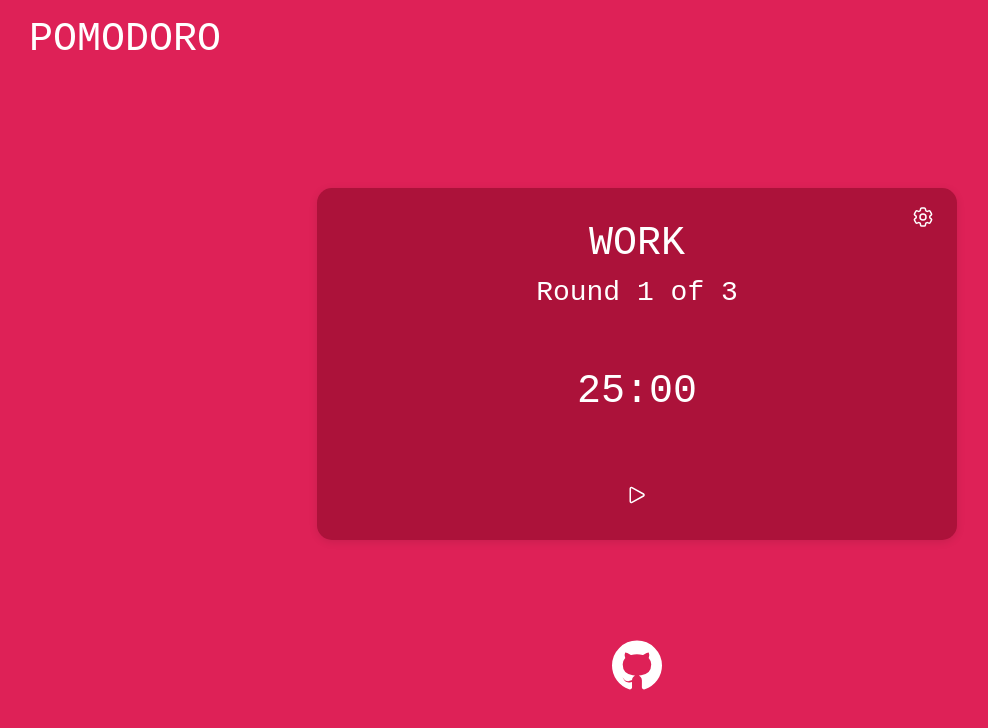
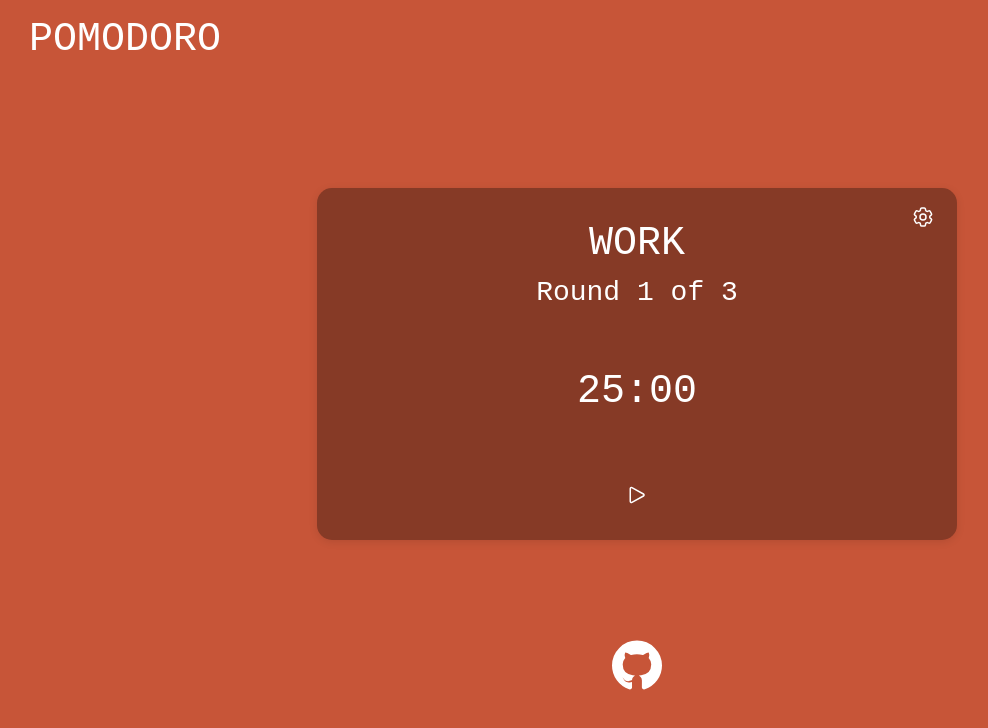
Before and after one commit to Gabriel-Wright/React-Pomo, a React (Vite) app: page / in a window 1280 px wide. Shown: the top 728 px of the page, without its empty margins (3-991 px from the left). Built offline with nearby package versions, Linux system fonts and the light colour scheme.

Commit message:
next step is to add theme dropdown to switch between

```diff
--- a/src/App.tsx
+++ b/src/App.tsx
@@ -12,6 +12,7 @@ import {
 } from "./config";
 import GithubButton from "./components/Buttons/GithubButton";
 import { convertNumToTimeString } from "./helpers";
+import Dropdown from "./components/ThemeDropdown/ThemeDropdown";
 
 function App() {
   // Settings state
@@ -21,7 +22,7 @@ function App() {
     breakTime: DEFAULT_BREAK_TIME_MINUTES * 60,
     warmupOn: false,
     warmupTime: DEFAULT_WARMUP_TIME_MINUTES * 60,
-    theme: 3,
+    theme: 1,
   });
 
   // Default Status state
--- a/src/components/Dropdown.tsx
+++ /dev/null
@@ -1,5 +0,0 @@
-function Dropdown() {
-  return <h1>tbc</h1>;
-}
-
-export default Dropdown;
--- /dev/null
+++ b/src/components/ThemeDropdown/ThemeDropdown.tsx
@@ -0,0 +1,21 @@
+import ThemeRow from "./ThemeRow";
+
+function ThemeDropdown() {
+  return (
+    <div>
+      <ul>
+        <li>
+          <ThemeRow />
+        </li>
+        <li>
+          <ThemeRow />
+        </li>
+        <li>
+          <ThemeRow />
+        </li>
+      </ul>
+    </div>
+  );
+}
+
+export default ThemeDropdown;
--- /dev/null
+++ b/src/components/ThemeDropdown/ThemeRow.tsx
@@ -0,0 +1,5 @@
+function ThemeRow() {
+  return <span>hi</span>;
+}
+
+export default ThemeRow;
```
